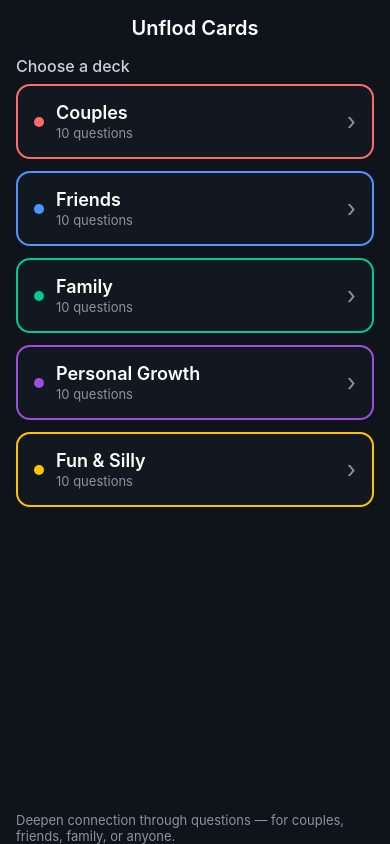
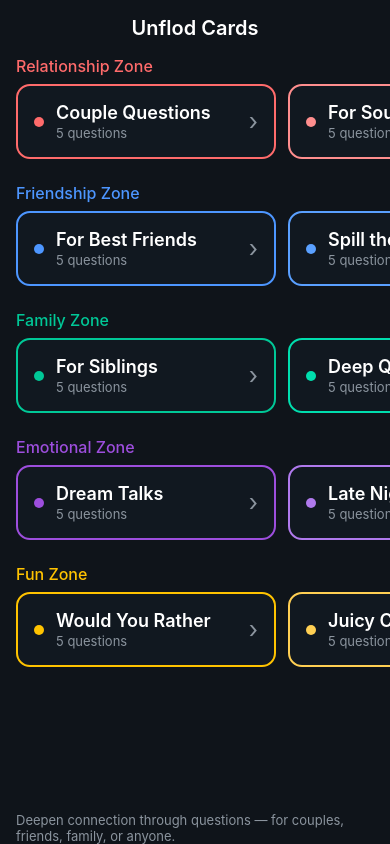
Before and after one commit to Engrjalalkhan/unfold-cards-1, a React Native app: screen / in a window 390 px wide. Built offline with nearby package versions, Linux system fonts and the light colour scheme.

Commit message:
20 Categories add

```diff
--- a/App.js
+++ b/App.js
@@ -1,7 +1,7 @@
 import { StatusBar } from 'expo-status-bar';
 import React from 'react';
-import { StyleSheet, Text, View, FlatList, TouchableOpacity, SafeAreaView } from 'react-native';
-import { decks } from './data/decks';
+import { StyleSheet, Text, View, FlatList, TouchableOpacity, SafeAreaView, ScrollView } from 'react-native';
+import { zones } from './data/decks';
 
 function Header({ title, onBack }) {
   return (
@@ -19,33 +19,47 @@ function Header({ title, onBack }) {
   );
 }
 
-function DeckCard({ deck, onPress }) {
+function CategoryCard({ category, onPress }) {
   return (
-    <TouchableOpacity onPress={onPress} style={[styles.deckCard, { borderColor: deck.color }]}>
-      <View style={[styles.deckBadge, { backgroundColor: deck.color }]} />
+    <TouchableOpacity onPress={onPress} style={[styles.categoryCard, { borderColor: category.color }]}>
+      <View style={[styles.deckBadge, { backgroundColor: category.color }]} />
       <View style={{ flex: 1 }}>
-        <Text style={styles.deckTitle}>{deck.name}</Text>
-        <Text style={styles.deckSubtitle}>{deck.questions.length} questions</Text>
+        <Text style={styles.deckTitle}>{category.name}</Text>
+        <Text style={styles.deckSubtitle}>{category.questions.length} questions</Text>
       </View>
       <Text style={styles.chevron}>›</Text>
     </TouchableOpacity>
   );
 }
 
-function HomeScreen({ onSelectDeck }) {
+function ZoneSection({ zone, onSelectCategory }) {
+  return (
+    <View style={{ marginBottom: 24 }}>
+      <Text style={[styles.sectionTitle, { color: zone.color }]}>{zone.name}</Text>
+      <FlatList
+        data={zone.categories}
+        keyExtractor={(item) => item.id}
+        horizontal
+        showsHorizontalScrollIndicator={false}
+        contentContainerStyle={{ paddingHorizontal: 16 }}
+        ItemSeparatorComponent={() => <View style={{ width: 12 }} />}
+        renderItem={({ item }) => (
+          <CategoryCard category={item} onPress={() => onSelectCategory(item)} />
+        )}
+      />
+    </View>
+  );
+}
+
+function HomeScreen({ onSelectCategory }) {
   return (
     <SafeAreaView style={styles.screen}>
       <Header title="Unflod Cards" />
-      <Text style={styles.sectionTitle}>Choose a deck</Text>
-      <FlatList
-        data={decks}
-        keyExtractor={(item) => item.id}
-        contentContainerStyle={{ paddingHorizontal: 16, paddingBottom: 32 }}
-        ItemSeparatorComponent={() => <View style={{ height: 12 }} />}
-        renderItem={({ item }) => (
-          <DeckCard deck={item} onPress={() => onSelectDeck(item)} />
-        )}
-      />
+      <ScrollView contentContainerStyle={{ paddingBottom: 32 }}>
+        {zones.map((zone) => (
+          <ZoneSection key={zone.id} zone={zone} onSelectCategory={onSelectCategory} />
+        ))}
+      </ScrollView>
       <View style={styles.footerNote}>
         <Text style={styles.footerText}>Deepen connection through questions — for couples, friends, family, or anyone.</Text>
       </View>
@@ -53,9 +67,9 @@ function HomeScreen({ onSelectDeck }) {
   );
 }
 
-function CardScreen({ deck, onBack }) {
+function CardScreen({ category, onBack }) {
   const [index, setIndex] = React.useState(0);
-  const [order, setOrder] = React.useState([...deck.questions.map((_, i) => i)]);
+  const [order, setOrder] = React.useState([...category.questions.map((_, i) => i)]);
 
   const goNext = () => setIndex((prev) => (prev + 1) % order.length);
   const goPrev = () => setIndex((prev) => (prev - 1 + order.length) % order.length);
@@ -69,19 +83,19 @@ function CardScreen({ deck, onBack }) {
     setIndex(0);
   };
 
-  const q = deck.questions[order[index]];
+  const q = category.questions[order[index]];
 
   return (
     <SafeAreaView style={styles.screen}>
-      <Header title={deck.name} onBack={onBack} />
-      <View style={[styles.card, { borderColor: deck.color }]}>
+      <Header title={category.name} onBack={onBack} />
+      <View style={[styles.card, { borderColor: category.color }]}>
         <Text style={styles.cardPrompt}>{q}</Text>
       </View>
       <View style={styles.controls}>
         <TouchableOpacity style={styles.controlBtn} onPress={goPrev}>
           <Text style={styles.controlText}>Previous</Text>
         </TouchableOpacity>
-        <TouchableOpacity style={[styles.controlBtn, styles.primaryBtn, { backgroundColor: deck.color }]} onPress={goNext}>
+        <TouchableOpacity style={[styles.controlBtn, styles.primaryBtn, { backgroundColor: category.color }]} onPress={goNext}>
           <Text style={[styles.controlText, styles.primaryText]}>Next</Text>
         </TouchableOpacity>
         <TouchableOpacity style={styles.controlBtn} onPress={shuffle}>
@@ -99,10 +113,10 @@ export default function App() {
   const [selected, setSelected] = React.useState(null);
 
   if (!selected) {
-    return <HomeScreen onSelectDeck={(d) => setSelected(d)} />;
+    return <HomeScreen onSelectCategory={(c) => setSelected(c)} />;
   }
 
-  return <CardScreen deck={selected} onBack={() => setSelected(null)} />;
+  return <CardScreen category={selected} onBack={() => setSelected(null)} />;
 }
 
 const styles = StyleSheet.create({
@@ -132,13 +146,14 @@ const styles = StyleSheet.create({
     marginBottom: 8,
     paddingHorizontal: 16,
   },
-  deckCard: {
+  categoryCard: {
     flexDirection: 'row',
     alignItems: 'center',
     padding: 16,
     borderRadius: 14,
     backgroundColor: '#111820',
     borderWidth: 2,
+    minWidth: 260,
   },
   deckBadge: { width: 10, height: 10, borderRadius: 5, marginRight: 12 },
   deckTitle: { color: '#FFFFFF', fontSize: 18, fontWeight: '600' },
--- a/data/decks.js
+++ b/data/decks.js
@@ -1,89 +1,181 @@
-export const decks = [
+// Zones-based structure with categories (like Netflix genres)
+export const zones = [
   {
-    id: 'couples',
-    name: 'Couples',
+    id: 'relationship-zone',
+    name: 'Relationship Zone',
     color: '#FF6B6B',
-    questions: [
-      'What first drew you to me?',
-      'When did you feel most loved by me?',
-      'What’s a small habit of mine you secretly cherish?',
-      'What kind of future home do you imagine for us?',
-      'What’s something new you want us to try together?',
-      'What’s one boundary that helps you feel safe with me?',
-      'How can I better support you this month?',
-      'Which moment with me you wish you could relive?',
-      'What does intimacy mean to you beyond the physical?',
-      'What’s a love language you’re curious to explore more?',
+    categories: [
+      { id: 'couple-questions', name: 'Couple Questions', color: '#FF6B6B', questions: [
+        'What first drew you to me?',
+        'When did you feel most loved by me?',
+        'What’s one ritual we should start together?',
+        'What helps you feel heard in tough moments?',
+        'What’s your favorite tiny detail about us?',
+      ]},
+      { id: 'for-soulmates', name: 'For Soulmates', color: '#FF8E8E', questions: [
+        'What does “soulmate” mean to you?',
+        'What moment felt like fate for us?',
+        'Where do you feel most connected to me?',
+        'What do you hope never changes between us?',
+        'What truth about love have we learned together?',
+      ]},
+      { id: 'couple-therapy', name: 'Couple Therapy', color: '#E85656', questions: [
+        'How can we repair faster after conflict?',
+        'Which boundary helps us feel safe?',
+        'What communication pattern should we retire?',
+        'Where do we need more clarity?',
+        'What support feels most nourishing right now?',
+      ]},
+      { id: 'naughty-nights', name: 'Naughty Nights', color: '#FF3D71', questions: [
+        'What playful fantasy feels exciting to explore?',
+        'What makes you feel most desired?',
+        'What turns chemistry into intimacy for you?',
+        'What’s a spicy surprise you’d enjoy?',
+        'What’s a soft “no” you want respected?',
+      ]},
+      { id: 'the-future-us', name: 'The Future Us', color: '#FA5252', questions: [
+        'Where do you imagine us in five years?',
+        'What’s an adventure you want us to plan?',
+        'What values guide our future decisions?',
+        'What home feels right for us?',
+        'What legacy do we want to build?',
+      ]},
     ],
   },
   {
-    id: 'friends',
-    name: 'Friends',
+    id: 'friendship-zone',
+    name: 'Friendship Zone',
     color: '#4D96FF',
-    questions: [
-      'What’s a memory with me that always makes you smile?',
-      'What’s an adventure we should plan this year?',
-      'What’s a song that instantly reminds you of our friendship?',
-      'What do you value most in our friendship?',
-      'How can we show up for each other more consistently?',
-      'What’s a challenge you overcame that I might not know about?',
-      'What’s a silly inside joke we should never let go of?',
-      'What new tradition should we start?',
-      'What’s one thing you appreciate but rarely say out loud?',
-      'If our friendship was a movie, what would it be called?',
+    categories: [
+      { id: 'for-best-friends', name: 'For Best Friends', color: '#4D96FF', questions: [
+        'What memory with me always makes you smile?',
+        'What’s a tradition we should start?',
+        'How can we show up better for each other?',
+        'What’s a challenge you overcame recently?',
+        'What adventure should we plan next?',
+      ]},
+      { id: 'spill-the-tea', name: 'Spill the Tea', color: '#5AA0FF', questions: [
+        'What’s your most chaotic story you can share?',
+        'What’s a hot take you stand by?',
+        'Who’s the funniest person we know and why?',
+        'What trend should be canceled forever?',
+        'What rumor did you believe for too long?',
+      ]},
+      { id: 'confessions', name: 'Confessions', color: '#3C88F7', questions: [
+        'What’s a harmless secret you’ve never told me?',
+        'What’s a time you pretended to know something?',
+        'What made you cringe in hindsight?',
+        'What lie did you tell for a good reason?',
+        'What’s a habit you’re trying to break?',
+      ]},
+      { id: 'getting-to-know-you', name: 'Getting to Know You', color: '#6FAEFF', questions: [
+        'What’s your comfort movie and why?',
+        'Which city feels like your vibe?',
+        'What’s a skill you want to master?',
+        'Morning person or night owl—why?',
+        'What food tells your life story?',
+      ]},
+      { id: 'random-mix', name: 'Random Mix', color: '#2F7CF0', questions: [
+        'If you had a theme song, what is it?',
+        'What’s your chaotic superpower?',
+        'Pick a color—what mood does it give?',
+        'What tiny joy brightened your week?',
+        'What’s the weirdest compliment you’ve received?',
+      ]},
     ],
   },
   {
-    id: 'family',
-    name: 'Family',
+    id: 'family-zone',
+    name: 'Family Zone',
     color: '#00C897',
-    questions: [
-      'What family tradition means the most to you and why?',
-      'What’s a story from your childhood that shaped you?',
-      'What’s one value you want our family to embody?',
-      'How can we create more meaningful time together?',
-      'What’s a habit we should pass down to the next generation?',
-      'What’s something you’re grateful for about our family?',
-      'What’s one way we can communicate better?',
-      'What’s a family recipe or food memory you treasure?',
-      'Which ancestor or relative are you most curious about?',
-      'What’s a simple ritual we can add to everyday life?',
+    categories: [
+      { id: 'for-siblings', name: 'For Siblings', color: '#00C897', questions: [
+        'What childhood memory do you think I forgot?',
+        'What made our bond stronger over time?',
+        'What silly rivalry should we revive?',
+        'Which family rule was secretly good?',
+        'What tradition should we keep alive?',
+      ]},
+      { id: 'deep-questions', name: 'Deep Questions', color: '#00DEAE', questions: [
+        'What value defines our family best?',
+        'What truth shaped you most?',
+        'What boundary improved our relationships?',
+        'How do we communicate at our best?',
+        'What do you want the next gen to inherit?',
+      ]},
+      { id: 'the-past', name: 'The Past', color: '#00B69B', questions: [
+        'Which ancestor are you curious about?',
+        'What old story is worth retelling?',
+        'What tradition do you miss?',
+        'What place feels like home forever?',
+        'What lesson did the past teach you?',
+      ]},
     ],
   },
   {
-    id: 'self',
-    name: 'Personal Growth',
+    id: 'emotional-zone',
+    name: 'Emotional Zone',
     color: '#9D4EDD',
-    questions: [
-      'What belief are you currently rethinking?',
-      'What do you need more of right now?',
-      'Where in life are you playing small?',
-      'What would your future self thank you for today?',
-      'What boundary improved your wellbeing the most?',
-      'What’s a fear that turned into a lesson?',
-      'What does “rest” look like for you this week?',
-      'Which habit changed you more than you expected?',
-      'What’s one truth you’ve learned the hard way?',
-      'Where do you want to invite more joy?',
+    categories: [
+      { id: 'dream-talks', name: 'Dream Talks', color: '#9D4EDD', questions: [
+        'What dream keeps returning?',
+        'What’s a bold goal you’re nurturing?',
+        'Where do you want more wonder?',
+        'What would future-you thank you for?',
+        'What small step feels brave?',
+      ]},
+      { id: 'late-night-talks', name: 'Late Night Talks', color: '#B07AED', questions: [
+        'What truth is easier to say at night?',
+        'Where do you feel most vulnerable?',
+        'What do you need more of lately?',
+        'What fear turned into wisdom?',
+        'What calms your mind at 2 a.m.?',
+      ]},
+      { id: 'toxic-truths', name: 'Toxic Truths', color: '#8A3CE0', questions: [
+        'What pattern are you unlearning?',
+        'What boundary protects your peace?',
+        'Where did you abandon yourself?',
+        'What red flag do you ignore?',
+        'What apology do you owe yourself?',
+      ]},
+      { id: 'long-distance-vibes', name: 'Long Distance Vibes', color: '#7A2FD8', questions: [
+        'What helps you feel close from afar?',
+        'What ritual keeps us connected?',
+        'How do we celebrate wins together?',
+        'What do you need during tough weeks?',
+        'What plan excites you next?',
+      ]},
     ],
   },
   {
-    id: 'fun',
-    name: 'Fun & Silly',
+    id: 'fun-zone',
+    name: 'Fun Zone',
     color: '#FFC300',
-    questions: [
-      'If you were a snack, what snack would you be?',
-      'What’s the worst fashion trend you secretly loved?',
-      'If pets could talk, what would yours complain about?',
-      'Which fictional world would you move to?',
-      'What’s your unreasonable but hilarious opinion?',
-      'What’s a talent you’d absolutely flex at a talent show?',
-      'Zombie apocalypse: what’s your role on the team?',
-      'If you had a theme song, what would play on entrance?',
-      'Which emoji represents your vibe today and why?',
-      'What’s the pettiest hill you’d die on?',
+    categories: [
+      { id: 'would-you-rather', name: 'Would You Rather', color: '#FFC300', questions: [
+        'Be fluent in all languages or talk to animals?',
+        'Teleport anywhere or time-travel once?',
+        'Never run out of coffee or snacks?',
+        'Live in a treehouse or a houseboat?',
+        'Always arrive early or never wait again?',
+      ]},
+      { id: 'juicy-convos', name: 'Juicy Convos', color: '#FFCF53', questions: [
+        'Best date idea you’ve never tried?',
+        'What’s your iconic pickup line?',
+        'Most chaotic text you sent?',
+        'Your go-to flirty compliment?',
+        'Wild party story—PG-13 edition?',
+      ]},
+      { id: 'spicy-edition', name: 'Spicy Edition', color: '#FFB703', questions: [
+        'What’s a cheeky dare you’d accept?',
+        'Sweet talk or bold moves—what’s your style?',
+        'What’s your irresistible vibe?',
+        'What playful line always works?',
+        'Hard pass: what’s a no-go for you?',
+      ]},
     ],
   },
 ];
 
-export const allDeckIds = decks.map(d => d.id);
+export const allCategories = zones.flatMap(z => z.categories);
+export const getCategoryById = (id) => allCategories.find(c => c.id === id);
```
